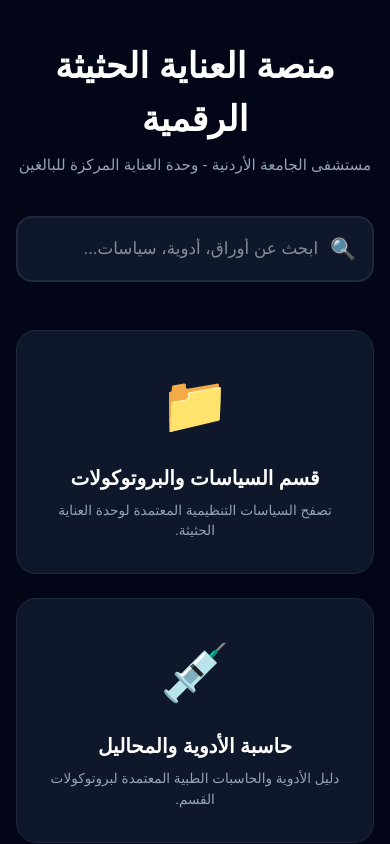
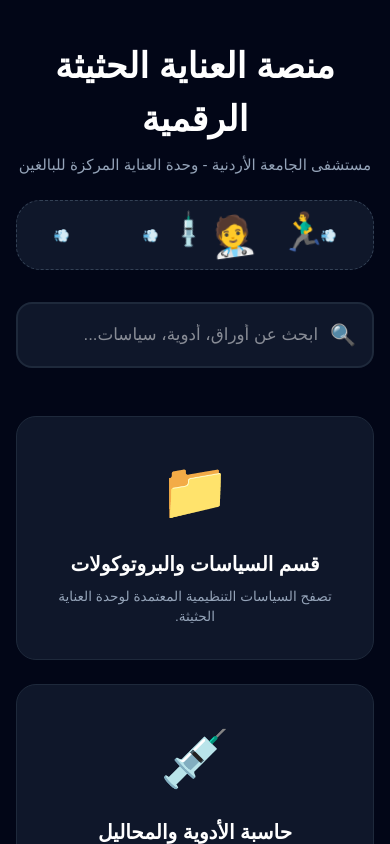
Before and after one commit to samcashbmwusa/icu-adult-infusion-calculator, a Next.js app: page /dashboard in a window 390 px wide. Shown: the top 844 px of the page. Built offline with nearby package versions, Linux system fonts and the light colour scheme.

Commit message:
Add custom responsive CSS animation for funny nurse chasing patient on dashboard

```diff
--- a/app/dashboard/page.tsx
+++ b/app/dashboard/page.tsx
@@ -17,21 +17,21 @@ export default function DashboardPage() {
   const [searchTerm, setSearchTerm] = useState<string>('');
   const [selectedPdf, setSelectedPdf] = useState<string | null>(null);
 
-  // 🔍 قاعدة البيانات المركزية (تشمل السياسات، الإجراءات، الأدوية، والأوراق)
+  // 🔍 قاعدة البيانات المركزية
   const allItems: SearchItem[] = [
     // 📄 قسم السياسات
     {
       id: 1,
       title: "Allow Natural Death (AND)",
       type: 'policy',
-      pdfUrl: "https://drive.google.com/file/d/1FH_c3jgFS8dvuMyiGaFo88-1KVUhPJd-/preview",
+      pdfUrl: "https://drive.google.com/file/d/1FH_c3jgFS8dvuMyiGaFo88-1KVUhPJd-/view",
       keywords: ["and", "allow natural death", "الموت الطبيعي", "سياسة الموت"]
     },
     {
       id: 2,
       title: "الخروج رغم النصيحة الطبية (DAMA)",
       type: 'policy',
-      pdfUrl: "https://drive.google.com/file/d/1vJUFXvmf8dDb9RKUI7uLRmyiAUE5pGfo/preview",
+      pdfUrl: "https://drive.google.com/file/d/1vJUFXvmf8dDb9RKUI7uLRmyiAUE5pGfo/view",
       keywords: ["dama", "الخروج رغم النصيحة", "خروج", "توقيع خروج"]
     },
 
@@ -40,21 +40,21 @@ export default function DashboardPage() {
       id: 3,
       title: "Anti-Embolism Stocking (الإجراء العملي)",
       type: 'procedure',
-      pdfUrl: "https://drive.google.com/file/d/1wO-PvVfnUIYn9bzq3dPielokQ0mmPCy2/preview",
+      pdfUrl: "https://drive.google.com/file/d/1wO-PvVfnUIYn9bzq3dPielokQ0mmPCy2/view",
       keywords: ["anti-embolism", "stocking", "الجوارب", "جوارب الجلطة", "الجلطات"]
     },
     {
       id: 4,
       title: "Assist-ETT",
       type: 'procedure',
-      pdfUrl: "https://drive.google.com/file/d/1SWwyAeOwFa435STj4dSLjNNqd6uhXQYR/preview",
+      pdfUrl: "https://drive.google.com/file/d/1SWwyAeOwFa435STj4dSLjNNqd6uhXQYR/view",
       keywords: ["ett", "assist-ett", "أنبوب رغامي", "تنبيب", "intubation"]
     },
     {
       id: 5,
       title: "Assisting-Extubation",
       type: 'procedure',
-      pdfUrl: "https://drive.google.com/file/d/10rgNJT9f2xXhp2HlcWHvhj4PAhu6xVR8/preview",
+      pdfUrl: "https://drive.google.com/file/d/10rgNJT9f2xXhp2HlcWHvhj4PAhu6xVR8/view",
       keywords: ["extubation", "assisting-extubation", "سحب الأنبوب", "فصل جهاز التنفس"]
     },
 
@@ -100,15 +100,6 @@ export default function DashboardPage() {
       type: 'medication',
       slug: "aggrastat",
       keywords: ["aggrastat", "tirofiban", "أغراستات", "اغراستات", "تيروفيبان", "مسيل", "جلطة محتشمة"]
-    },
-
-    // 🖨️ قسم الأوراق المضافة (تظهر بداخل الكرت الرابع وفي البحث تلقائياً)
-    {
-      id: 12,
-      title: "ورقة طلب وتوصيل المعقمات (CSSD Form)",
-      type: 'form',
-      pdfUrl: "https://drive.google.com/file/d/1FH_c3jgFS8dvuMyiGaFo88-1KVUhPJd-/preview",
-      keywords: ["cssd", "تعقيم", "نموذج تعقيم", "اوراق", "ملف الأوراق الأكثر استخداما"]
     }
   ];
 
@@ -146,14 +137,67 @@ export default function DashboardPage() {
   return (
     <div style={{ backgroundColor: '#020617', minHeight: '100vh', padding: '40px 16px', fontFamily: 'sans-serif', color: '#f8fafc' }} dir="rtl">
 
+      {/* 💥 ستايل الأنيميشن البرمجي المضحك للمطاردة 💥 */}
+      <style dangerouslySetInnerHTML={{__html: `
+        @keyframes funnyChase {
+          0% { transform: translateX(120%); }
+          100% { transform: translateX(-120%); }
+        }
+        @keyframes runningLegs {
+          0%, 100% { transform: rotate(-8deg) translateY(0px); }
+          50% { transform: rotate(8deg) translateY(-4px); }
+        }
+      `}} />
+
       {/* هيدر المنصة الرئيسي */}
-      <div style={{ maxWidth: '800px', margin: '0 auto 40px auto', textAlign: 'center' }}>
+      <div style={{ maxWidth: '800px', margin: '0 auto 24px auto', textAlign: 'center' }}>
         <h1 style={{ fontSize: '2.2rem', fontWeight: '900', color: '#ffffff', margin: '0 0 8px 0' }}>
           منصة العناية الحثيثة الرقمية
         </h1>
         <p style={{ fontSize: '0.95rem', color: '#94a3b8', margin: '0' }}>
           مستشفى الجامعة الأردنية - وحدة العناية المركزة للبالغين
         </p>
+      </div>
+
+      {/* 🏃‍♂️ المشهد الجราفيكي المتحرك والمضحك 🧑‍⚕️ */}
+      <div style={{
+        maxWidth: '650px',
+        margin: '0 auto 32px auto',
+        backgroundColor: '#0f172a',
+        border: '1px dashed #334155',
+        borderRadius: '24px',
+        height: '70px',
+        position: 'relative',
+        overflow: 'hidden',
+        display: 'flex',
+        alignItems: 'center'
+      }}>
+        {/* خطوط حركة وهمية بالخلفية لزيادة الإحساس بالسرعة */}
+        <div style={{ position: 'absolute', width: '100%', display: 'flex', justifyContent: 'space-around', color: '#1e293b', fontSize: '0.8rem', userSelect: 'none' }}>
+          <span>💨</span><span>💨</span><span>💨</span><span>💨</span>
+        </div>
+
+        {/* مجموعة العناصر الراكضة */}
+        <div style={{
+          position: 'absolute',
+          display: 'flex',
+          alignItems: 'center',
+          gap: '4px',
+          animation: 'funnyChase 9s infinite linear',
+          whiteSpace: 'nowrap'
+        }}>
+          {/* المريض يهرب بالبجامة الخضراء */}
+          <span style={{ fontSize: '2.4rem', animation: 'runningLegs 0.25s infinite ease-in-out', display: 'inline-block' }}>🏃‍♂️</span>
+
+          {/* مسافة هروب صغيرة */}
+          <span style={{ width: '15px' }}></span>
+
+          {/* الممرض يلحقه مسرعاً */}
+          <span style={{ fontSize: '2.4rem', animation: 'runningLegs 0.2s infinite ease-in-out', display: 'inline-block', transform: 'scaleX(-1)' }}>🧑‍⚕️</span>
+
+          {/* الحقنة الكبيرة المضحكة تلحق المريض */}
+          <span style={{ fontSize: '1.6rem', transform: 'rotate(-45deg)', marginTop: '-10px', display: 'inline-block' }}>💉</span>
+        </div>
       </div>
 
       {/* 🔍 شريط البحث المتقدم الشامل والذكي */}
@@ -212,7 +256,7 @@ export default function DashboardPage() {
         )}
       </div>
 
-      {/* 📁 شبكة الأقسام الرئيسية المحدثة (تم توزيعها لـ 4 كروت متناسقة تماماً في التصميم والـ Hover والأنيميشن) */}
+      {/* 📁 شبكة الأقسام الأربعة المتناسقة */}
       <div style={{ display: 'grid', gridTemplateColumns: 'repeat(auto-fit, minmax(240px, 1fr))', gap: '24px', maxWidth: '1200px', margin: '0 auto' }}>
 
         {/* كرت السياسات */}
@@ -251,9 +295,9 @@ export default function DashboardPage() {
           <p style={{ fontSize: '0.85rem', color: '#94a3b8', margin: '0', lineHeight: '1.5' }}>دليلك لخطوات العمل والبروتوكولات التطبيقية داخل الوحدة.</p>
         </div>
 
-        {/* 🖨️ كرت متناسق تماماً: ملف الأوراق الأكثر استخداماً */}
+        {/* كرت ملف الأوراق الأكثر استخداماً */}
         <div
-          onClick={() => router.push('/forms')} // ينقلك لصفحة استعراض الأوراق المخصصة (أو افتح أول ملف مباشرة)
+          onClick={() => router.push('/forms')}
           style={{ backgroundColor: '#0f172a', border: '1px solid #1e293b', borderRadius: '20px', padding: '32px 24px', textAlign: 'center', cursor: 'pointer', transition: 'all 0.2s' }}
           onMouseEnter={(e) => { e.currentTarget.style.borderColor = '#eab308'; e.currentTarget.style.transform = 'translateY(-4px)'; }}
           onMouseLeave={(e) => { e.currentTarget.style.borderColor = '#1e293b'; e.currentTarget.style.transform = 'translateY(0)'; }}
```
